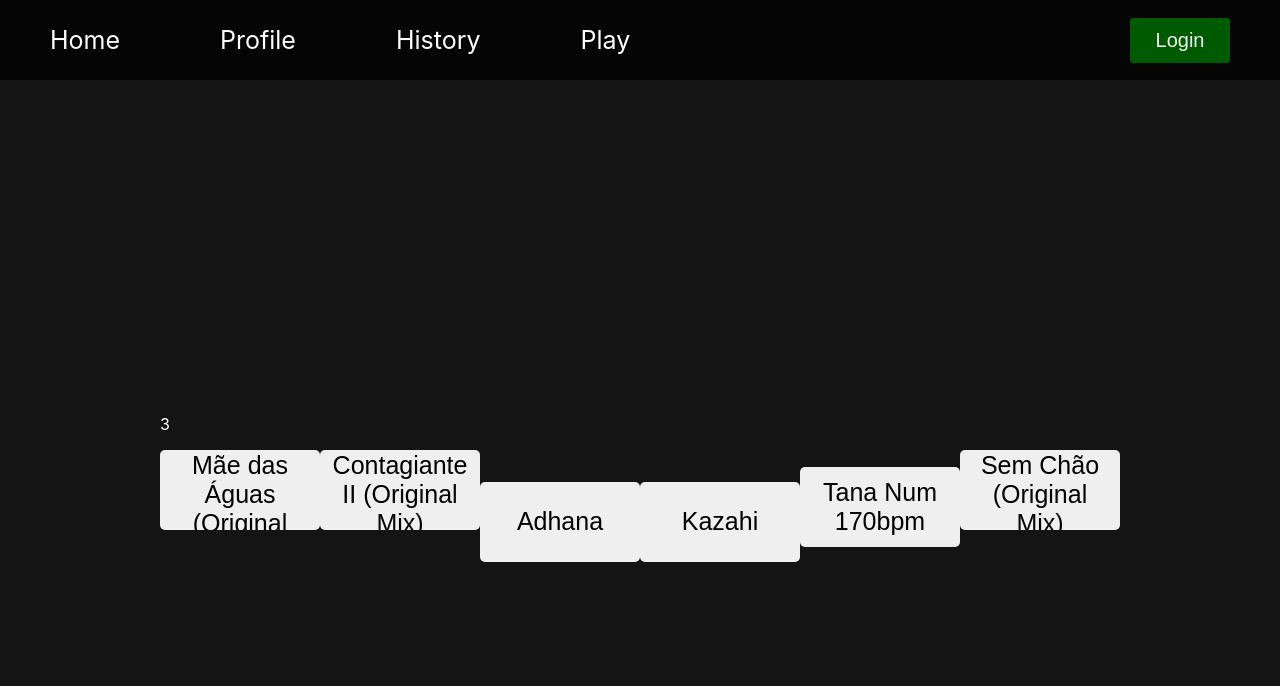
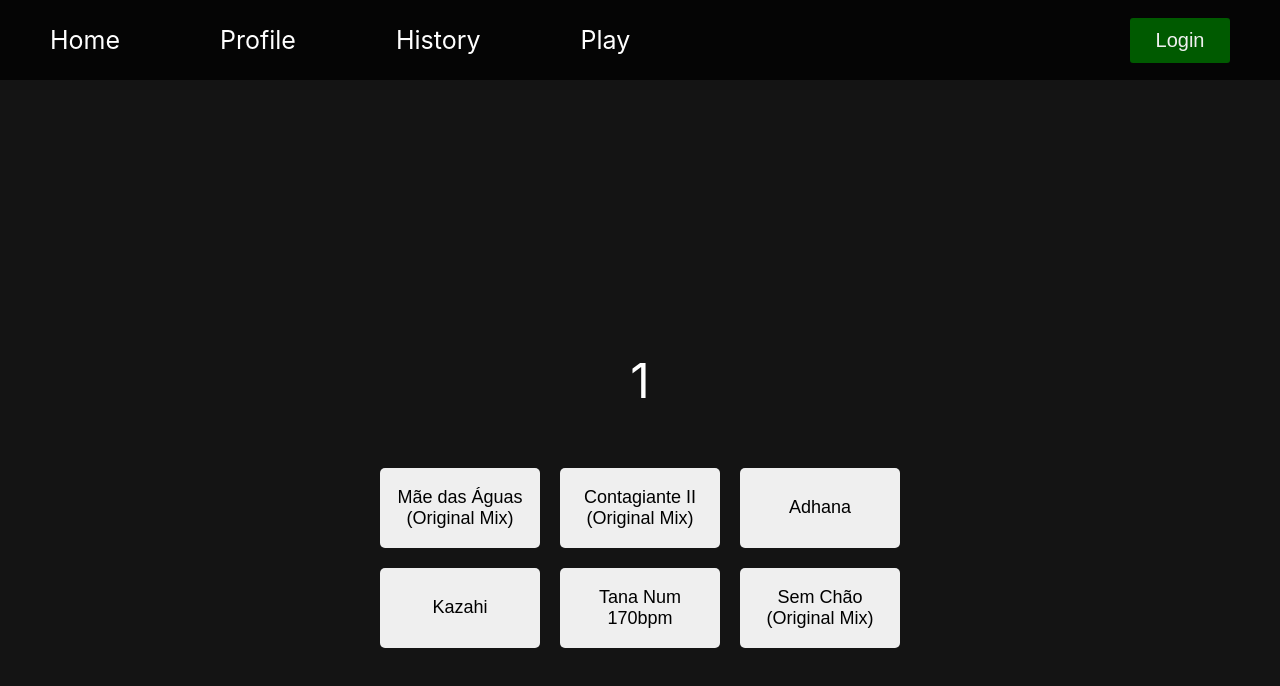
Before and after one commit to Glauco07/songler, a React (Create React App) app in the folder frontend/: page / in a window 1280 px wide. Both pictures are taken after a click on the button "Start". Shown: the top 686 px of the page. Built offline with nearby package versions, Linux system fonts and the light colour scheme; no server answers.

Commit message:
made the layout better and buttons reset after each round

```diff
--- a/frontend/src/Components/Player/Player.css
+++ b/frontend/src/Components/Player/Player.css
@@ -1,7 +1,40 @@
+.player {
+    text-align: center;
+    display: flex;
+    justify-content: center;
+    align-items: center;
+    flex-direction: column;
+}
+
 .player button {
     width: 160px;
     height: 80px;
     border: none;
     border-radius: 5px;
-    font-size: 25px;
+    font-size: 18px;
 }
+
+.roundNumber {
+    font-size: 48px;
+    color: white;
+}
+
+.rightAnswer {
+    background: green;
+}
+
+.wrongAnswer {
+    background: rgb(255, 0, 0);
+}
+
+.button-container {
+    display: flex;
+    justify-content: center;
+    align-items: center;
+    flex-wrap: wrap;
+    width: 650px;
+}
+
+.button-container button {
+    margin: 10px;
+}
--- a/frontend/src/Components/Player/Player.jsx
+++ b/frontend/src/Components/Player/Player.jsx
@@ -5,9 +5,9 @@ let numberOfRounds = 3;
 let audio = new Audio();
 
 const handlePlayer = (audio, playing) => {
-  if (playing) audio.play()
-  else audio.pause()
-}
+    if (playing) audio.play();
+    else audio.pause();
+};
 
 const Player = () => {
     let answer = useRef();
@@ -19,23 +19,33 @@ const Player = () => {
     const getPlaylist = () => {
         setPlaylist(mocked_tracks);
         return;
-    fetch("http://localhost:5000/playlist", { credentials: "include" })
-      .then((response) => response.json())
-      .then((body) => {
-        setPlaylist(body);
-      });
+        // fetch("http://localhost:5000/playlist", { credentials: "include" })
+        //     .then((response) => response.json())
+        //     .then((body) => {
+        //         setPlaylist(body);
+        //     });
     };
 
-  const getResult = (e) => {
+    const getResult = async (e) => {
         if (e.target.innerText === answer.current.title)
-      e.target.style.backgroundColor = "green";
-    else e.target.style.backgroundColor = "red";
+            e.target.classList.add("rightAnswer");
+        else e.target.classList.add("wrongAnswer");
         handlePlayer(audio, false);
+        await sleep(1000);
         setRoundNumber(roundNumber - 1);
     };
 
+    function sleep(ms) {
+        return new Promise((resolve) => setTimeout(resolve, ms));
+    }
+
     useEffect(() => {
         if (playlist.length < 1 || roundNumber <= 0) return;
+        console.log("1");
+        document.querySelectorAll(".guessButton").forEach((e) => {
+            e.classList.remove("wrongAnswer");
+            e.classList.remove("rightAnswer");
+        });
         answers.current = playlist.splice(0, roundNumber);
         answer.current = answers.current.pop();
         const round = playlist.splice(0, 5);
@@ -43,27 +53,41 @@ const Player = () => {
         round.sort(() => Math.random() - 0.5);
         setGuesses(round);
         console.log("Round: " + roundNumber);
-    console.log("Current song: " + answer.current.title)
+        console.log("Current song: " + answer.current.title);
         audio = new Audio(answer.current.audio);
         handlePlayer(audio, true);
     }, [playlist, roundNumber]);
 
     return (
-    <div className="player">
-      <p style={{color:"white"}}>{roundNumber}</p>
+        <div className='player'>
             {guesses.length === 0 ? (
                 <div>
                     <button onClick={getPlaylist}>Start</button>
                 </div>
             ) : (
-        <div>
-          <button onClick={getResult}>{guesses[0].title}</button>
-          <button onClick={getResult}>{guesses[1].title}</button>
-          <button onClick={getResult}>{guesses[2].title}</button>
-          <button onClick={getResult}>{guesses[3].title}</button>
-          <button onClick={getResult}>{guesses[4].title}</button>
-          <button onClick={getResult}>{guesses[5].title}</button>
+                <>
+                    <p class='roundNumber'>{4 - roundNumber}</p>
+                    <div className='button-container'>
+                        <button class='guessButton' onClick={getResult}>
+                            {guesses[0].title}
+                        </button>
+                        <button class='guessButton' onClick={getResult}>
+                            {guesses[1].title}
+                        </button>
+                        <button class='guessButton' onClick={getResult}>
+                            {guesses[2].title}
+                        </button>
+                        <button class='guessButton' onClick={getResult}>
+                            {guesses[3].title}
+                        </button>
+                        <button class='guessButton' onClick={getResult}>
+                            {guesses[4].title}
+                        </button>
+                        <button class='guessButton' onClick={getResult}>
+                            {guesses[5].title}
+                        </button>
                     </div>
+                </>
             )}
         </div>
     );
```
Lines whose indentation alone changed are shown as unchanged.
